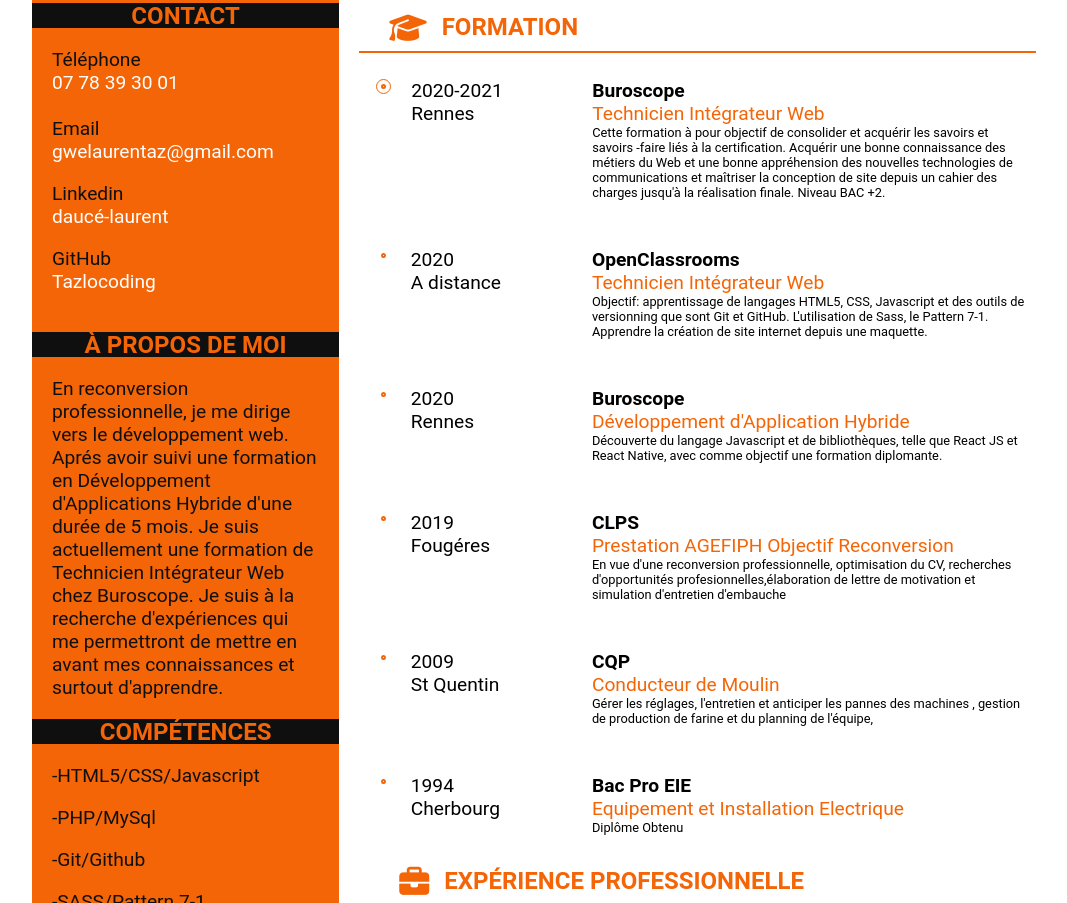
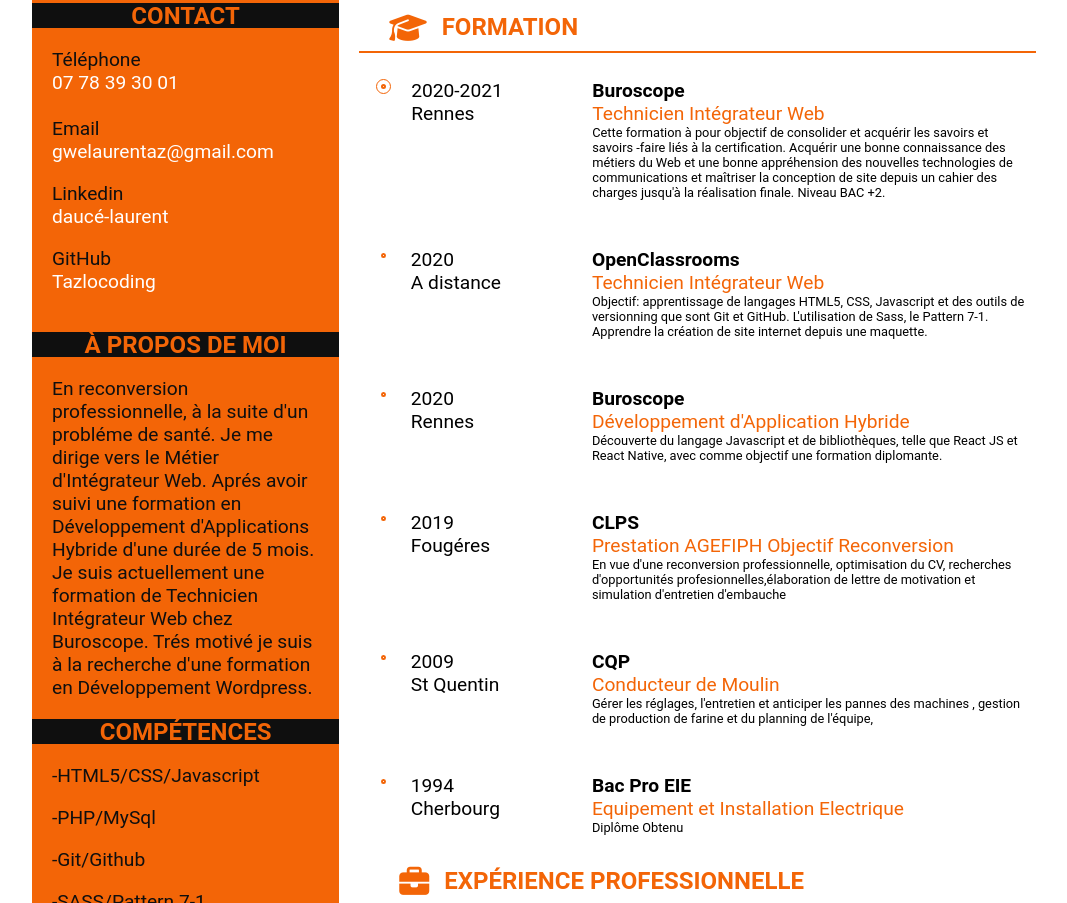
Before and after one commit to Tazlocoding/CV, a website: page index.html in a window 1280 px wide. Shown: the part 197-1100 px from the top of the page, without its empty margins (96-1163 px from the left). Drawn offline with Linux system fonts and the light colour scheme.

Commit message:
Mise a jour du a propos

```diff
--- a/index.html
+++ b/index.html
@@ -50,11 +50,11 @@
       <section>
         <h3 class="block-left__title">à propos de moi</h3>
           <div class="block-left__text">
-            <p>En reconversion professionnelle, je me dirige vers le développement web.
+            <p>En reconversion professionnelle, à la suite d'un probléme de santé. Je me dirige vers le
+              Métier d'Intégrateur Web.
               Aprés avoir suivi une formation en Développement d'Applications Hybride d'une durée de 5 mois.
               Je suis actuellement une formation de Technicien Intégrateur Web chez Buroscope.
-              Je suis à la recherche d'expériences qui me permettront de mettre en
-              avant mes connaissances et surtout d'apprendre.
+              Trés motivé je suis à la recherche d'une formation en Développement Wordpress.
             </p>
           </div>
       </section>
```
